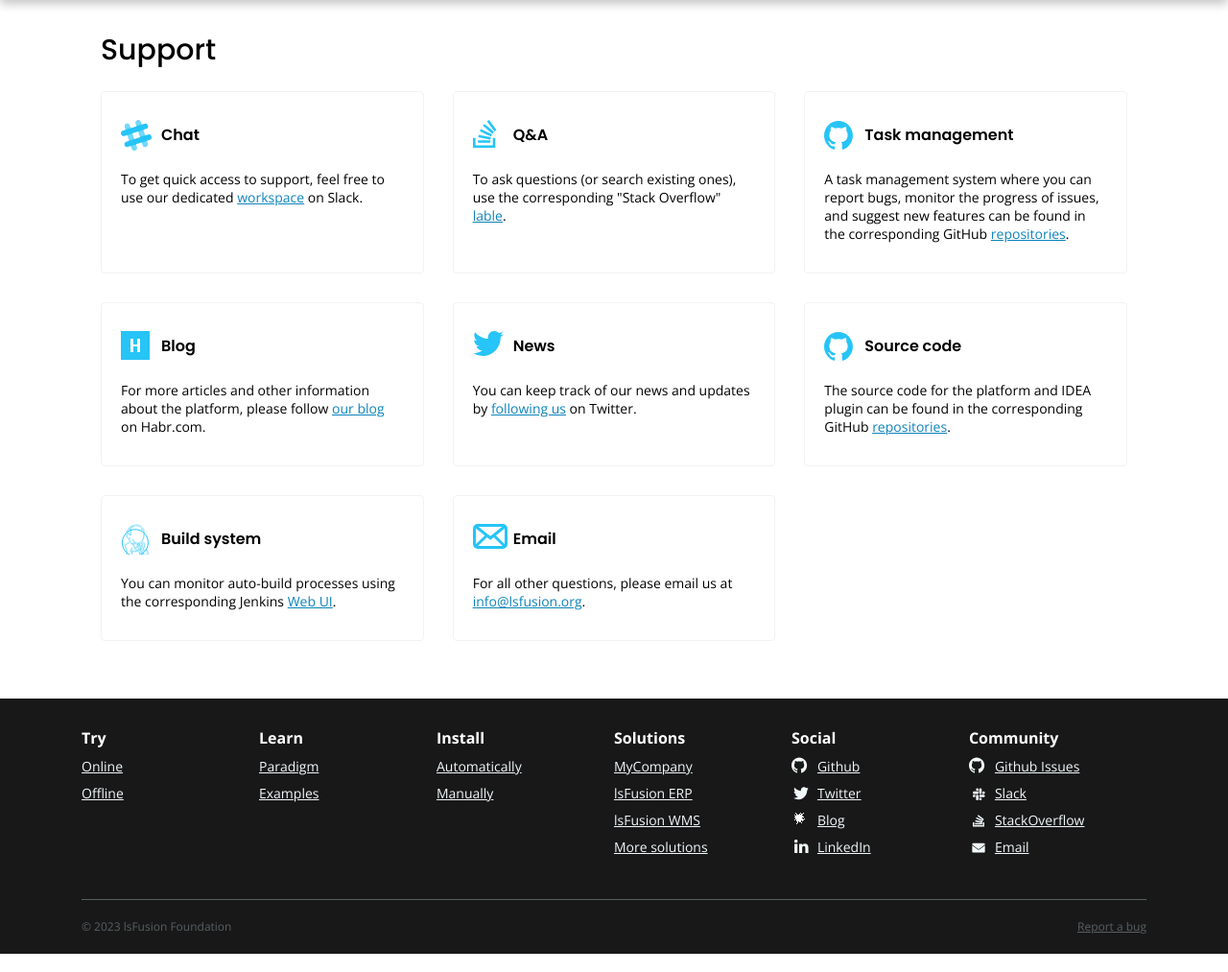
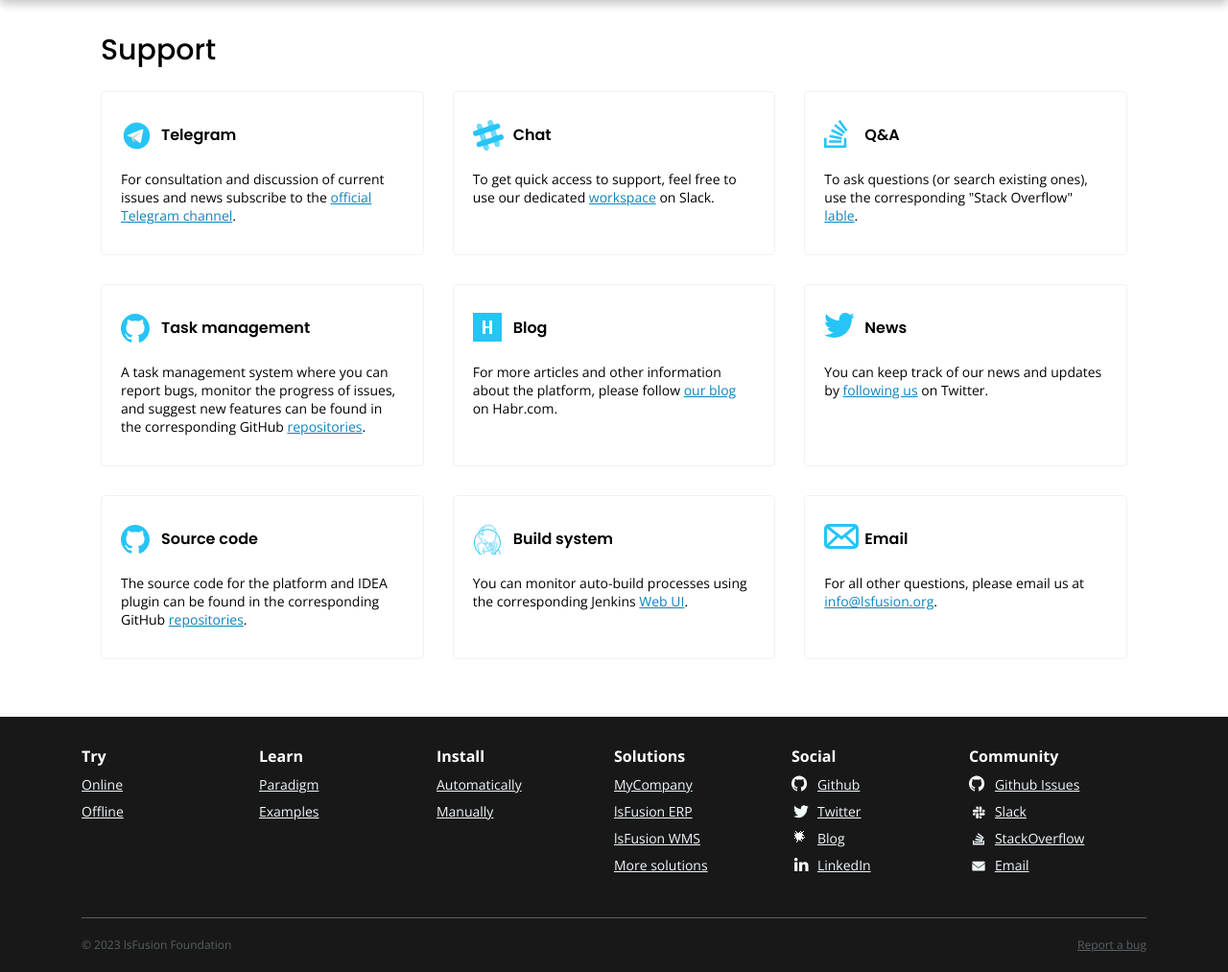
Before and after one commit to lsfusion/website, a PHP site: page /support.html in a window 1280 px wide. Shown: the part 80-1093 px from the top of the page at 96% size. Run offline with PHP 8.4, Linux system fonts and the light colour scheme.

Commit message:
Added telegram link to support page

```diff
--- a/css/support.scss
+++ b/css/support.scss
@@ -9,7 +9,7 @@ ul.support{
       flex: 0 0 100%;
     }
 
-    $supports: chat,qa, task, blog, news, code, system, email;
+    $supports: telegram, chat, qa, task, blog, news, code, system, email;
 
     @each $support in $supports {
       &.support-#{$support}{
--- a/ru/support.html
+++ b/ru/support.html
@@ -58,6 +58,12 @@
 <div class="inner">
     <h1>Поддержка</h1>
     <ul class="support">
+        <li class="support-telegram">
+            <div class="inner">
+                <h2>Телеграм</h2>
+                <p>Для консультация и обсуждения актуальных вопросов и новостей подписывайтесь на <a href="https://t.me/lsfusion_official" target="_blank">официальный телеграм-канал</a>.</p>
+            </div>
+        </li>
         <li class="support-chat">
             <div class="inner">
                 <h2>Чат</h2>
--- a/support.html
+++ b/support.html
@@ -57,6 +57,12 @@
 <div class="inner">
     <h1>Support</h1>
     <ul class="support">
+        <li class="support-telegram">
+            <div class="inner">
+                <h2>Telegram</h2>
+                <p>For consultation and discussion of current issues and news subscribe to the <a href="https://t.me/lsfusion_official" target="_blank">official Telegram channel</a>.</p>
+            </div>
+        </li>
         <li class="support-chat">
             <div class="inner">
                 <h2>Chat</h2>
```
Also changed, not shown: css/app.css, imgs/support/telegram.svg (added), 1 other file.
